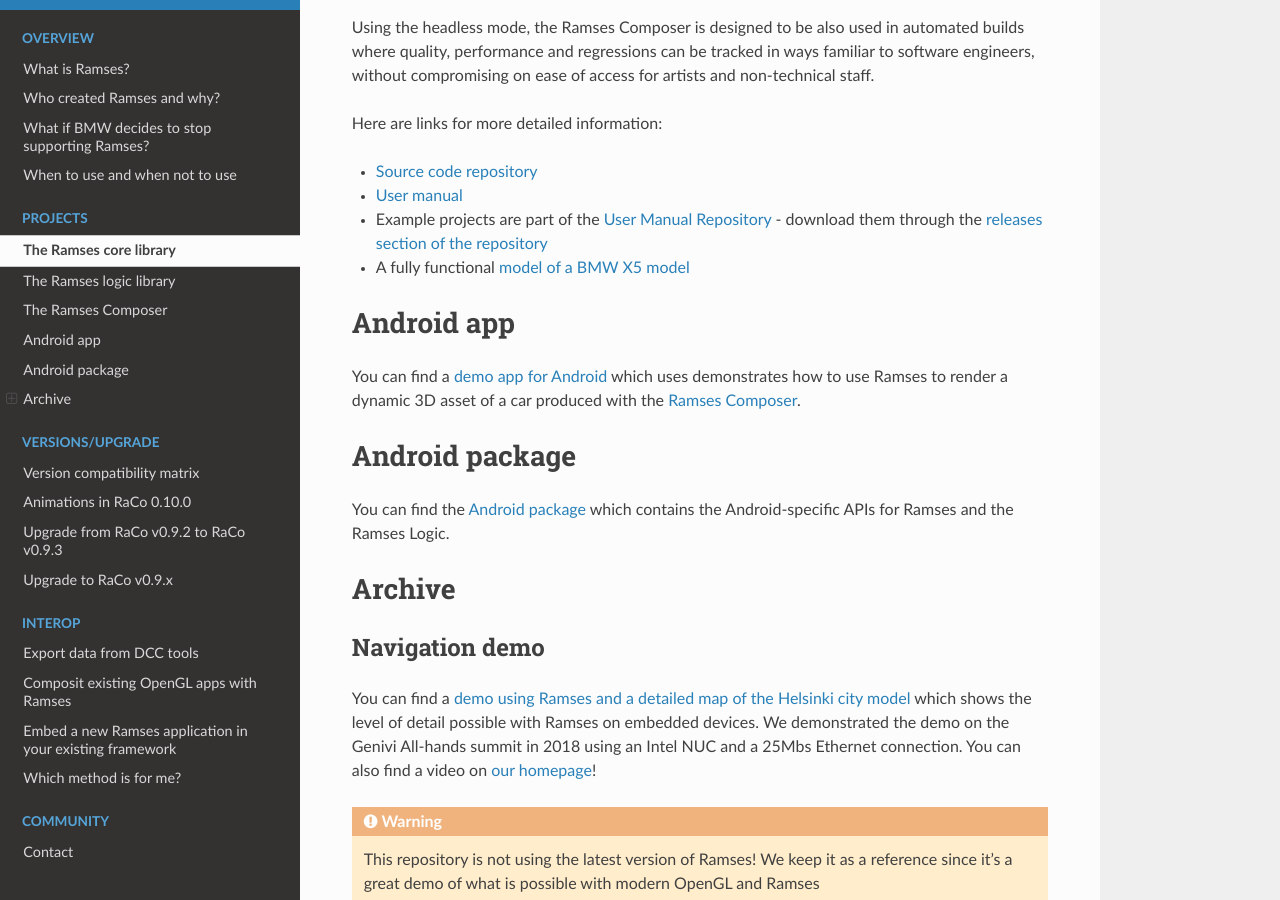
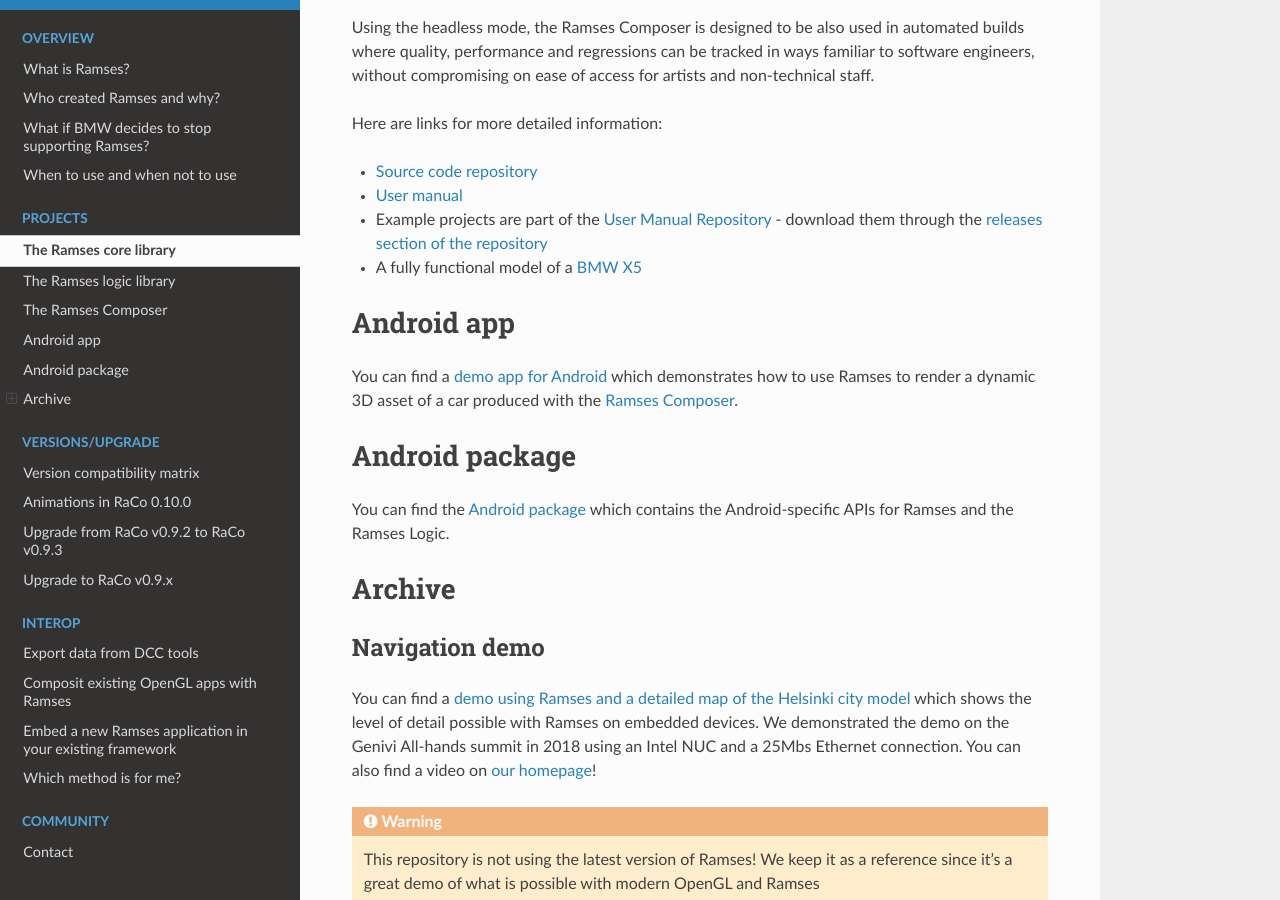
Before and after one commit to COVESA/ramses-sdk, a Sphinx documentation site: the page built from doc/projects.md, in a window 1280 px wide and 900 px high, scrolled down 1178 px. Built offline with Sphinx 7.4.7 and the Read the Docs theme 2.0.0, drawn with Linux system fonts in a browser that asks for light colours.

Commit message:
Apply suggestions from code review
Co-authored-by: D. Haas <25718295+bojackHaasman@users.noreply.github.com>

````diff
--- a/doc/projects.md
+++ b/doc/projects.md
@@ -47,12 +47,12 @@
 
 * [Source code repository](https://github.com/bmwcarit/ramses-composer)
 * [User manual](https://github.com/bmwcarit/ramses-composer-docs/)
-* Example projects are part of the [User Manual Repository](https://github.com/bmwcarit/ramses-composer-docs/) - download them through the [releases section of the repository](https://github.com/bmwcarit/ramses-composer-docs/releases)
-* A fully functional [model of a BMW X5 model](https://github.com/bmwcarit/digital-car-3d)
+* Example projects are part of the [User Manual Repository](https://github.com/bmwcarit/ramses-composer-docs) - download them through the [releases section of the repository](https://github.com/bmwcarit/ramses-composer-docs/releases)
+* A fully functional model of a [BMW X5](https://github.com/bmwcarit/digital-car-3d)
 
 # Android app
 
-You can find a [demo app for Android](https://github.com/bmwcarit/ramses-sample-app) which uses demonstrates
+You can find a [demo app for Android](https://github.com/bmwcarit/ramses-sample-app) which demonstrates
 how to use Ramses to render a dynamic 3D asset of a car produced with the [Ramses Composer](#the-ramses-composer).
 
 # Android package
@@ -66,7 +66,7 @@
 
 You can find a [demo using Ramses and a detailed map of the Helsinki city model](https://github.com/COVESA/ramses-citymodel-demo)
 which shows the level of detail possible with Ramses on embedded devices. We demonstrated the demo on the Genivi All-hands summit in 2018 using
-an Intel NUC and a 25Mbs Ethernet connection. You can also find a video on [our homepage](https://ramses3d.org/)!
+an Intel NUC and a 25Mbs Ethernet connection. You can also find a video on [our homepage](https://ramses3d.org)!
 
 ```{warning} This repository is not using the latest version of Ramses! We keep it as a reference since it's a great demo of what is possible with modern OpenGL and Ramses
 ```
````
